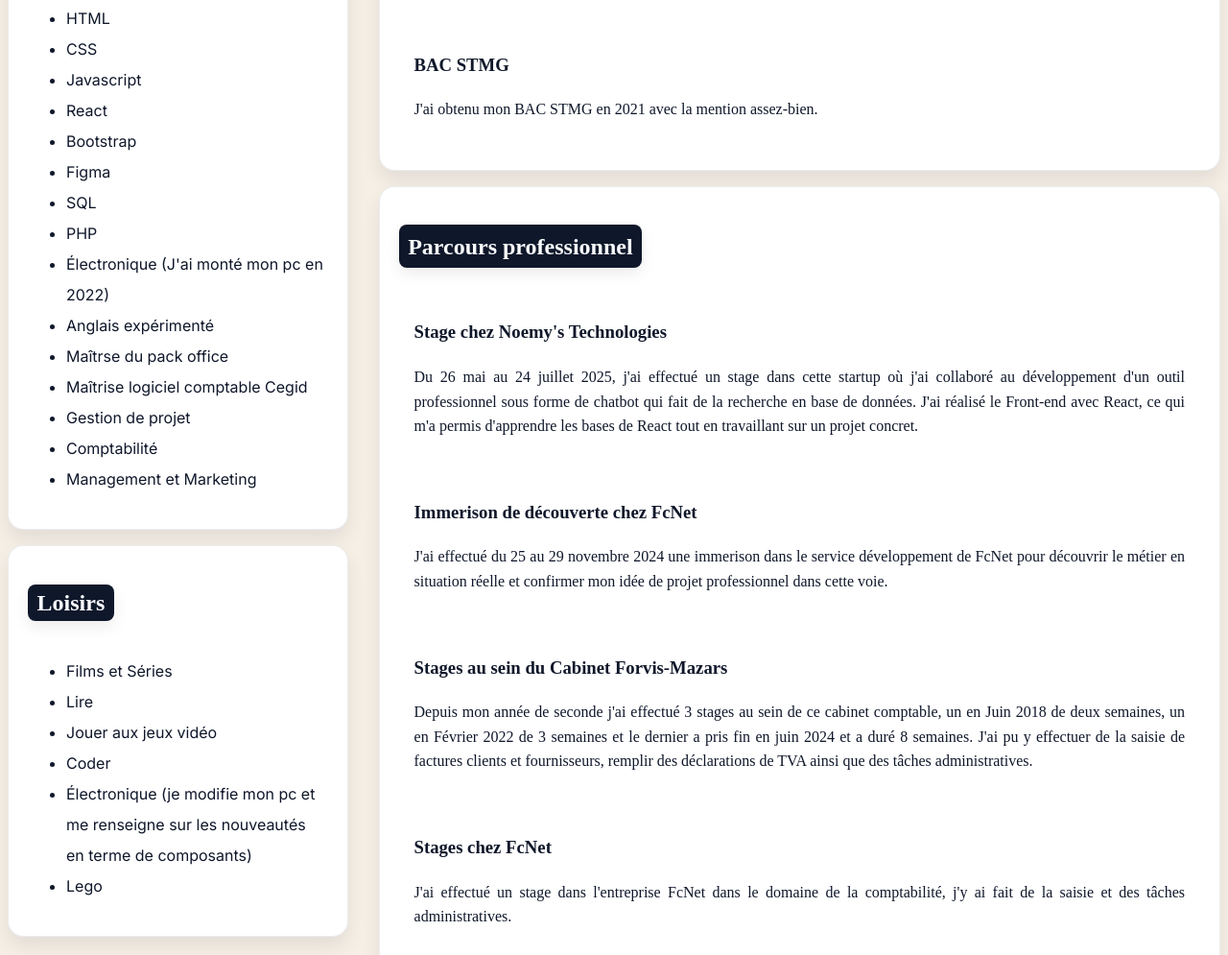
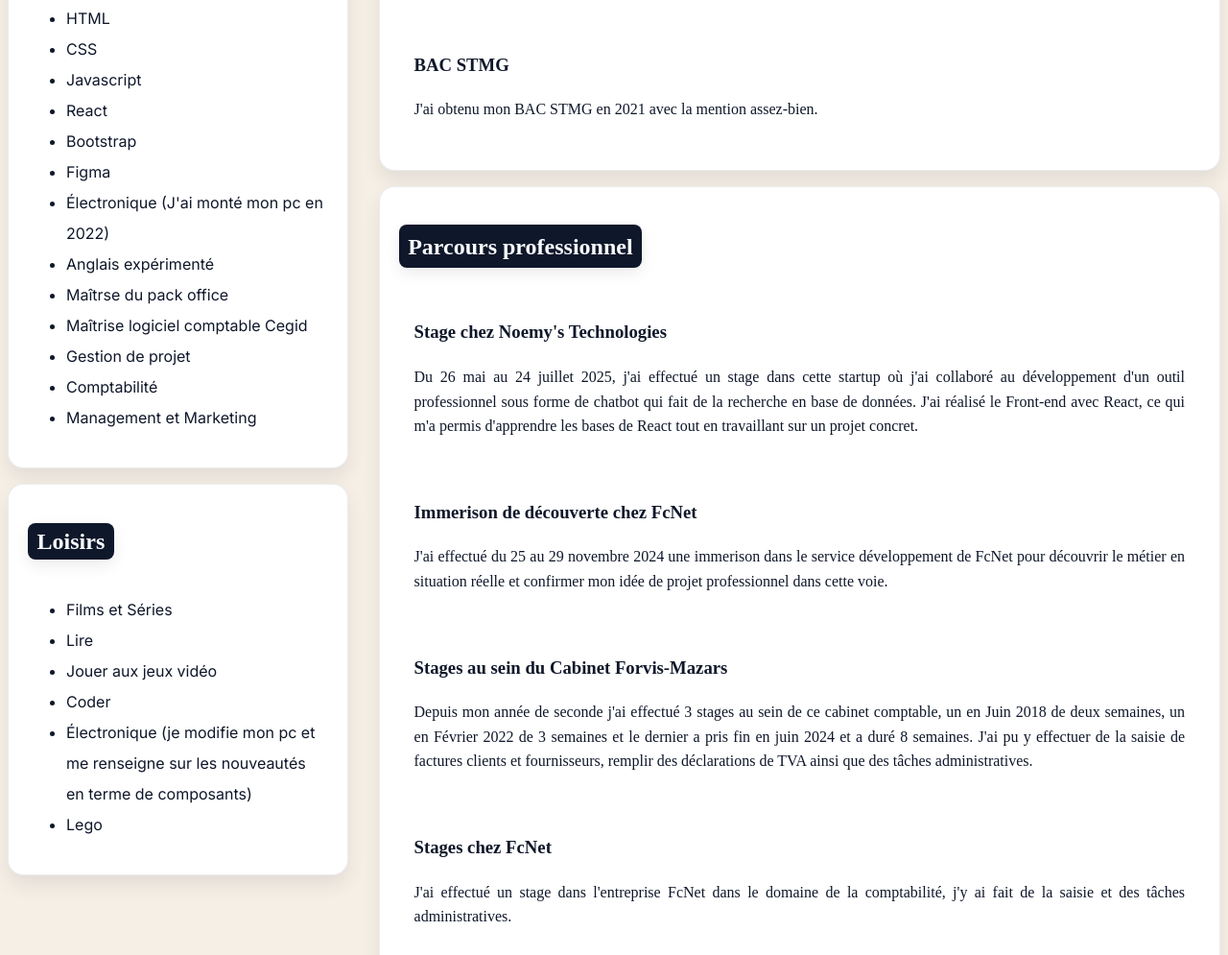
Before and after one commit to GaelDmps/moncv, a plain HTML site: page index.html in a window 1280 px wide. Shown: the part 798-1793 px from the top of the page at 96% size. Drawn offline with Linux system fonts and the light colour scheme; a web font is replaced by a local one.

Commit message:
maj compétences

```diff
--- a/index.html
+++ b/index.html
@@ -40,8 +40,6 @@
         <li>React</li>
         <li>Bootstrap</li>
         <li>Figma</li>
-        <li>SQL</li>
-        <li>PHP</li>
         <li>Électronique (J'ai monté mon pc en 2022)</li>
         <li>Anglais expérimenté</li>
         <li>Maîtrse du pack office</li>
```
